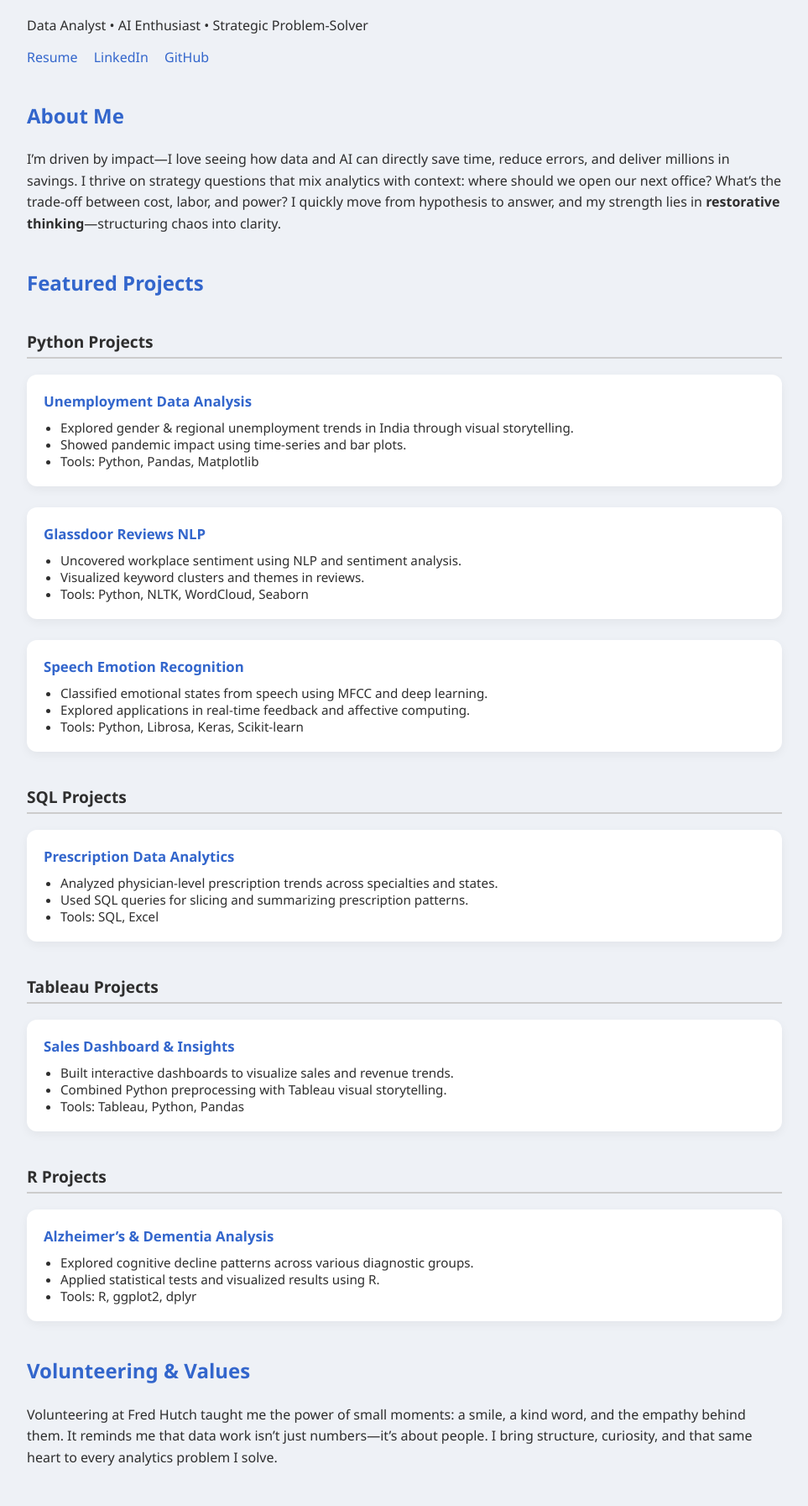
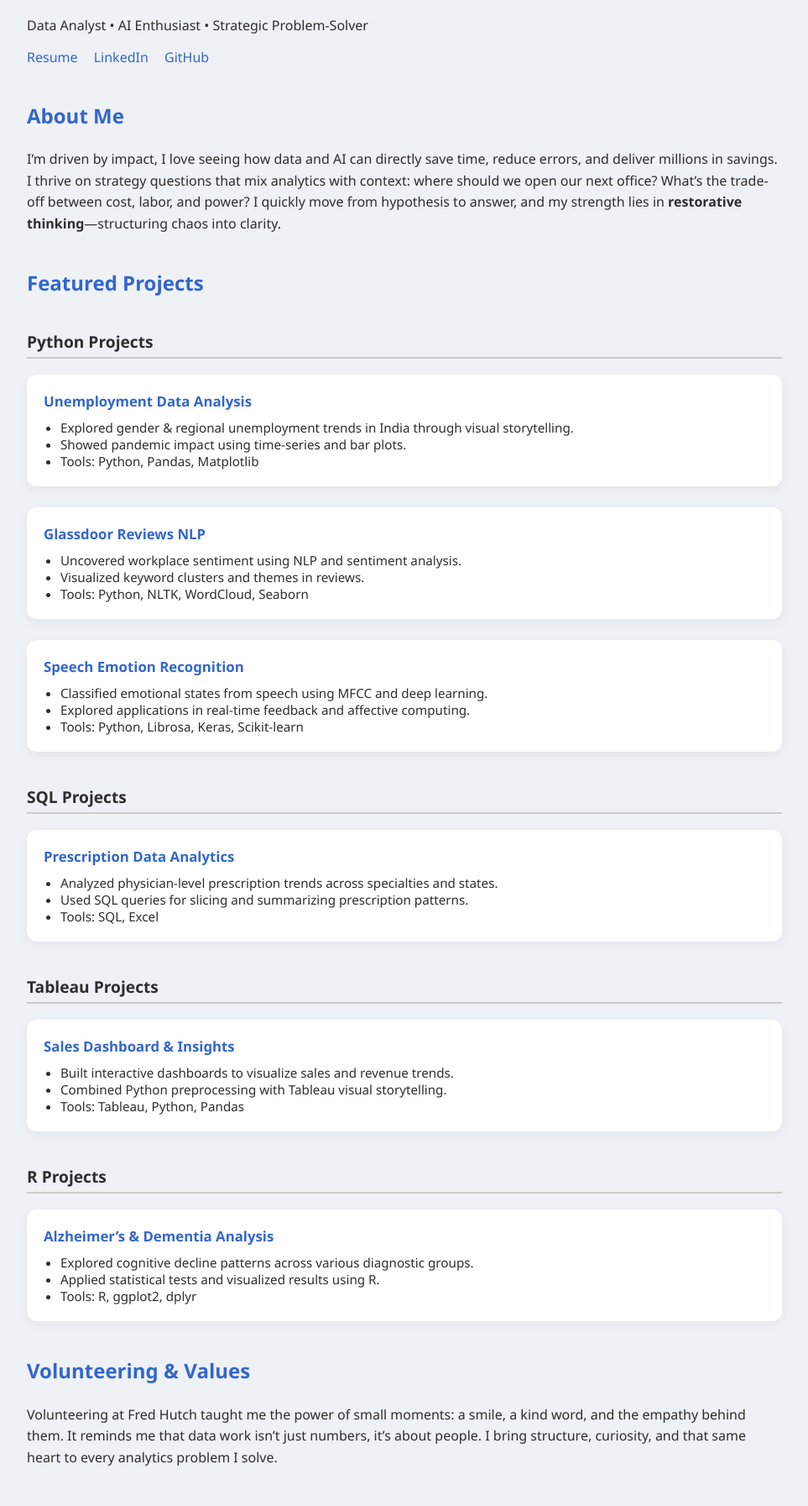
Before and after one commit to anjalirawal/anjalirawal.github.io, a plain HTML site: page index.html in a window 1280 px wide. Shown: the part 107-1900 px from the top of the page at 84% size, without its empty margins (158-1121 px from the left). Drawn offline with Linux system fonts and the light colour scheme.

Commit message:
Update index.html

```diff
--- a/index.html
+++ b/index.html
@@ -106,7 +106,7 @@
 
   <section class="section about">
     <h2>About Me</h2>
-    <p>I’m driven by impact—I love seeing how data and AI can directly save time, reduce errors, and deliver millions in savings. I thrive on strategy questions that mix analytics with context: where should we open our next office? What’s the trade-off between cost, labor, and power? I quickly move from hypothesis to answer, and my strength lies in <strong>restorative thinking</strong>—structuring chaos into clarity.</p>
+    <p>I’m driven by impact, I love seeing how data and AI can directly save time, reduce errors, and deliver millions in savings. I thrive on strategy questions that mix analytics with context: where should we open our next office? What’s the trade-off between cost, labor, and power? I quickly move from hypothesis to answer, and my strength lies in <strong>restorative thinking</strong>—structuring chaos into clarity.</p>
   </section>
 
   <section class="section projects">
@@ -193,7 +193,7 @@
 
   <section class="section values">
     <h2>Volunteering & Values</h2>
-    <p>Volunteering at Fred Hutch taught me the power of small moments: a smile, a kind word, and the empathy behind them. It reminds me that data work isn’t just numbers—it’s about people. I bring structure, curiosity, and that same heart to every analytics problem I solve.</p>
+    <p>Volunteering at Fred Hutch taught me the power of small moments: a smile, a kind word, and the empathy behind them. It reminds me that data work isn’t just numbers, it’s about people. I bring structure, curiosity, and that same heart to every analytics problem I solve.</p>
   </section>
 
   <footer class="section">
```
